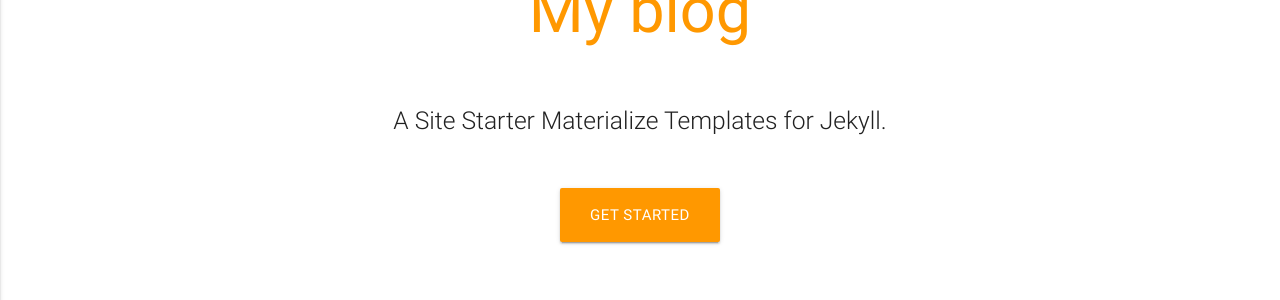
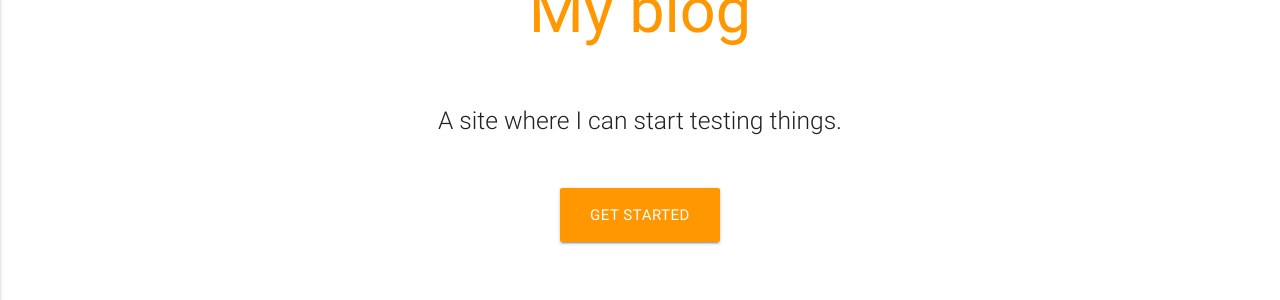
Before and after one commit to Mapachana/Mapachana.github.io, a Jekyll site: the page built from index.md, in a window 1280 px wide. Shown: the part 180-480 px from the top of the page. Built offline with Jekyll 4.4.1, drawn with Linux system fonts in a browser that asks for light colours.

Commit message:
Creo plantilla de 0

```diff
--- a/index.md
+++ b/index.md
@@ -2,4 +2,4 @@
 layout: home
 ---
 
-A Site Starter Materialize Templates for Jekyll.
+A site where I can start testing things.
```
